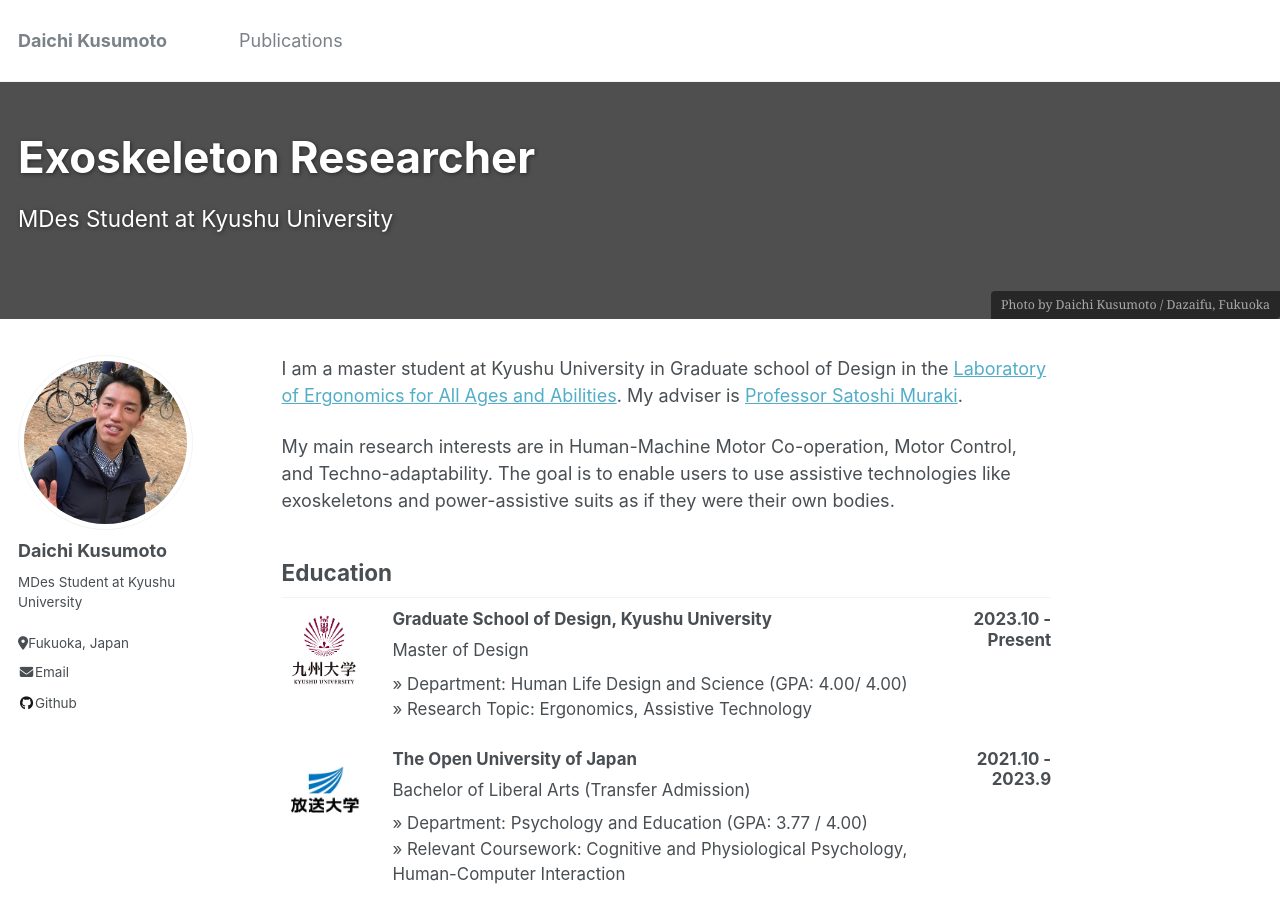
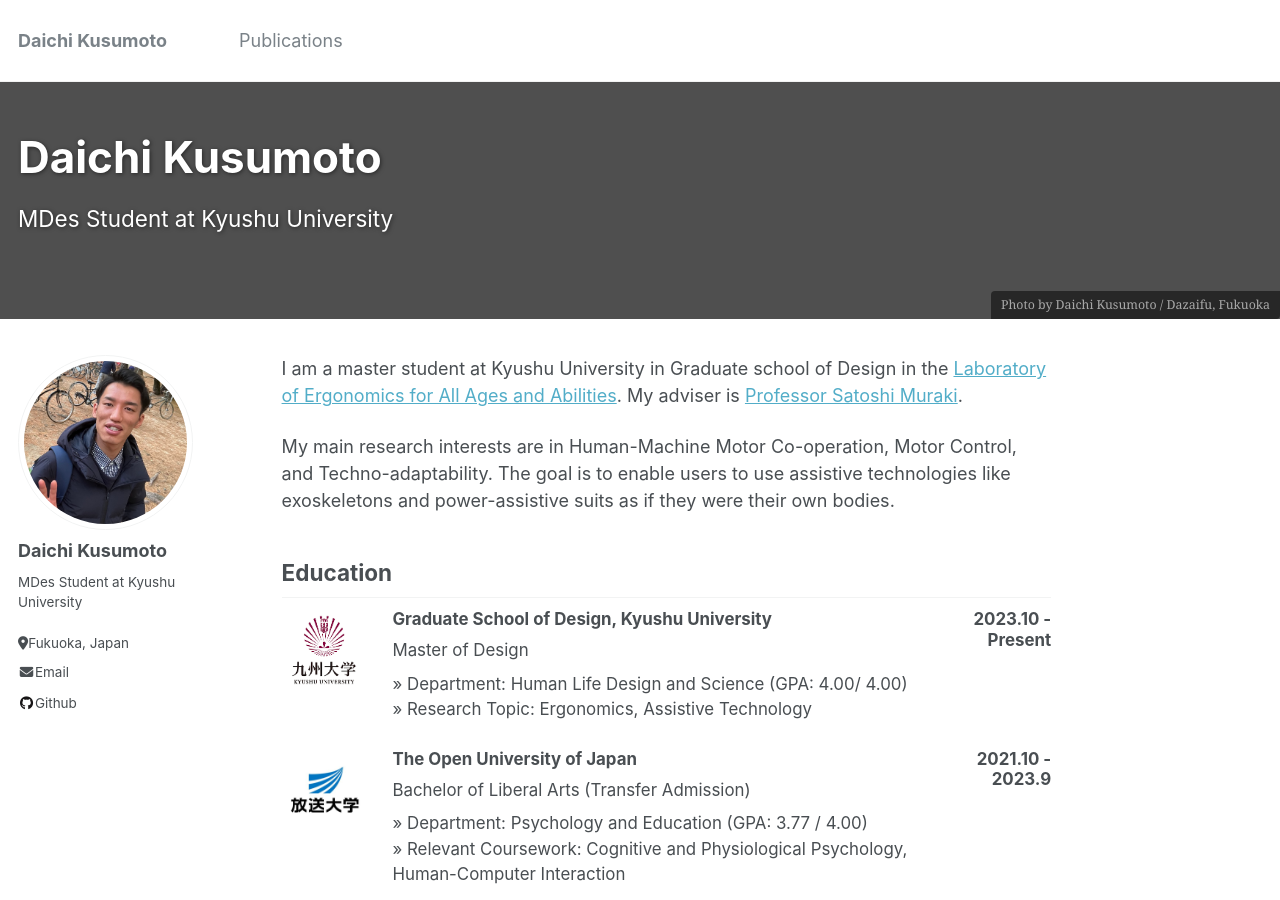
Before and after one commit to bugpiece/bugpiece.github.io, a Jekyll site: the page built from _pages/about.md, in a window 1280 px wide and 900 px high. Built offline with Jekyll 4.4.1, drawn with Linux system fonts in a browser that asks for light colours.

Commit message:
Update title in about page to reflect new name

```diff
--- a/_pages/about.md
+++ b/_pages/about.md
@@ -1,6 +1,6 @@
 ---
 permalink: /
-title: "Exoskeleton Researcher"
+title: "Daichi Kusumoto"
 excerpt: "MDes Student at Kyushu University"
 header:
   overlay_color: "#000"
```
